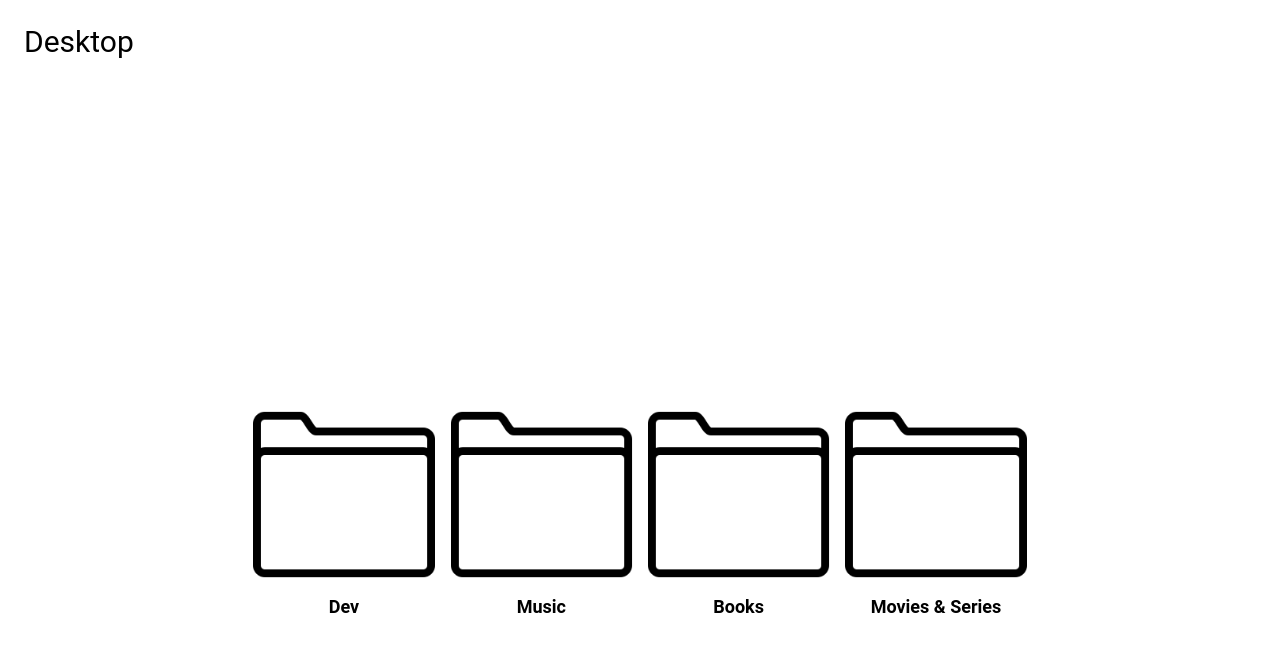
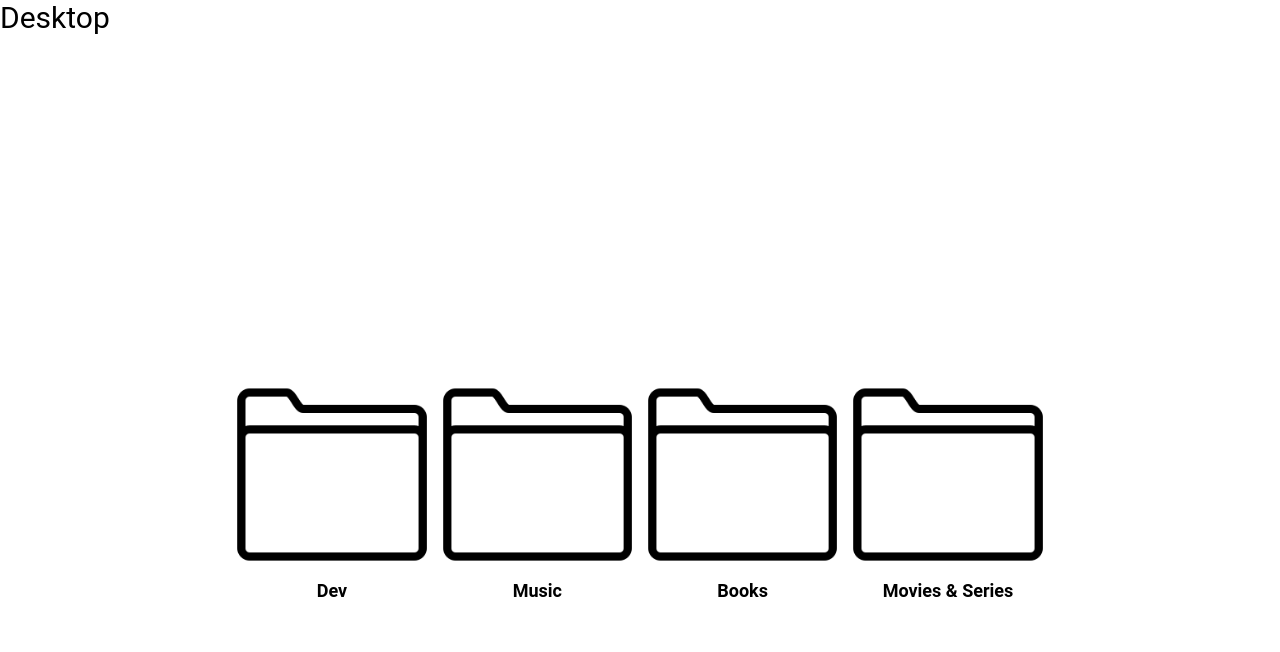
Before and after one commit to Chimoneg27/Garvin-Chimone, a React (Vite) app: page / in a window 1280 px wide. Shown: the top 652 px of the page. Built offline with nearby package versions, Linux system fonts and the light colour scheme; a web font is replaced by a local one.

Commit message:
setup react router

```diff
--- a/src/App.jsx
+++ b/src/App.jsx
@@ -1,12 +1,23 @@
-import './styles/index.css'
-import Home from './pages/Home'
+import "./styles/index.css";
+import Home from "./pages/Home";
+import Dev from "./pages/Dev";
+import Books from './pages/Books'
+import Music from './pages/Music'
+import MoviesTV from "./pages/Movies";
+import { Routes, Route } from "react-router-dom";
+
 function App() {
-
   return (
-    <div className="w-full p-6">
-      <Home />
-    </div>
-  )
+    <>
+      <Routes>
+        <Route path="/" element={<Home />} />
+        <Route path="/Dev" element={<Dev />} />
+        <Route path="/MusicLibrary" element={<Music />} />
+        <Route path="/Movies&TV" element={<MoviesTV />} />
+        <Route path="/Books" element={<Books />} />
+      </Routes>
+    </>
+  );
 }
 
-export default App
+export default App;
--- a/src/pages/Dev.jsx
+++ b/src/pages/Dev.jsx
@@ -3,5 +3,5 @@ export default function Dev() {
     <div>
       <h1>Dev Portfolio</h1>
     </div>
-  )
+  );
 }
--- a/src/pages/Home.jsx
+++ b/src/pages/Home.jsx
@@ -1,7 +1,7 @@
 import closedFolder from "../assets/closedFolder.png";
 import openFolder from "../assets/openFolder.png";
 import { useState } from "react";
-
+import { Link } from "react-router-dom";
 const Home = () => {
   const [hoveredId, setHoveredId] = useState(null);
 
@@ -19,6 +19,10 @@ const Home = () => {
             tabIndex={0}
             className="text-lg font-semibold flex flex-col justify-between items-center"
           >
+            <Link
+              to="/Dev"
+              className="flex flex-col justify-between items-center"
+            >
               <img
                 src={hoveredId === "dev" ? openFolder : closedFolder}
                 height={250}
@@ -26,6 +30,7 @@ const Home = () => {
                 alt="Dev folder"
               />
               <h2>Dev</h2>
+            </Link>
           </li>
           <li
             onMouseEnter={() => setHoveredId("music")}
@@ -35,6 +40,10 @@ const Home = () => {
             tabIndex={0}
             className="text-lg font-semibold flex flex-col justify-between items-center"
           >
+            <Link
+              to="/MusicLibrary"
+              className="flex flex-col justify-between items-center"
+            >
               <img
                 src={hoveredId === "music" ? openFolder : closedFolder}
                 height={250}
@@ -42,6 +51,7 @@ const Home = () => {
                 alt="Music folder"
               />
               <h2>Music</h2>
+            </Link>
           </li>
           <li
             onMouseEnter={() => setHoveredId("books")}
@@ -51,6 +61,10 @@ const Home = () => {
             tabIndex={0}
             className="text-lg font-semibold flex flex-col justify-between items-center"
           >
+            <Link
+              to="/Books"
+              className="flex flex-col justify-between items-center"
+            >
               <img
                 src={hoveredId === "books" ? openFolder : closedFolder}
                 height={250}
@@ -58,6 +72,7 @@ const Home = () => {
                 alt="Books folder"
               />
               <h2>Books</h2>
+            </Link>
           </li>
           <li
             onMouseEnter={() => setHoveredId("movies")}
@@ -67,6 +82,10 @@ const Home = () => {
             tabIndex={0}
             className="text-lg font-semibold flex flex-col justify-between items-center"
           >
+            <Link
+              to="/Movies&TV"
+              className="flex flex-col justify-between items-center"
+            >
               <img
                 src={hoveredId === "movies" ? openFolder : closedFolder}
                 height={250}
@@ -74,6 +93,7 @@ const Home = () => {
                 alt="Movies and series folder"
               />
               <h2>Movies & Series</h2>
+            </Link>
           </li>
         </ul>
       </div>
```
Lines whose indentation alone changed are shown as unchanged.
